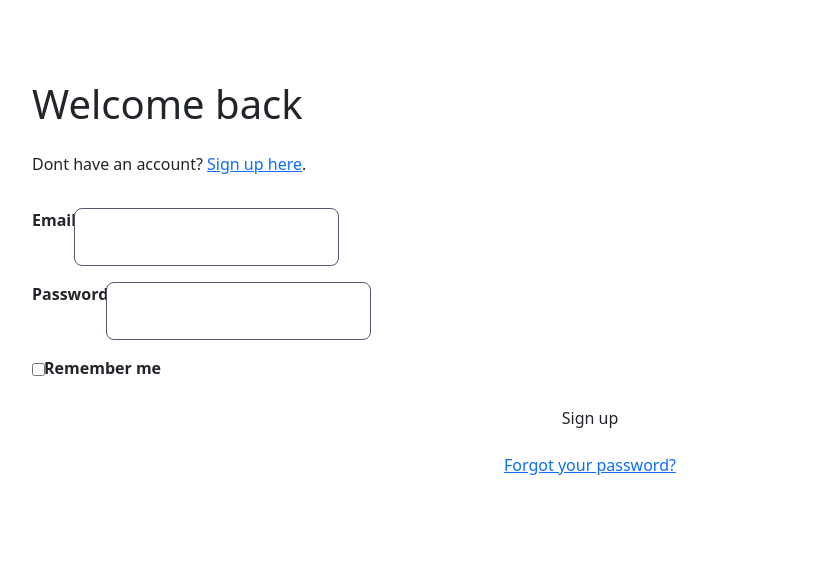
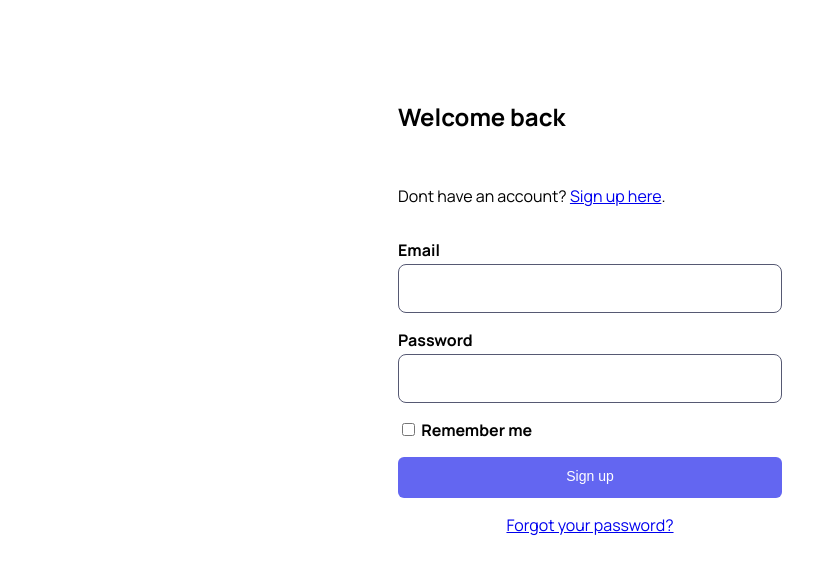
Before and after one commit to lokander-dyplin-win23-jsbackend/silicon-backoffice, a Next.js app: page /signin in a window 1280 px wide. Shown: the top 574 px of the page, without its empty margins (50-863 px from the left). Built offline with nearby package versions, Linux system fonts and the light colour scheme.

Commit message:
css fixed

```diff
--- a/app/layout.tsx
+++ b/app/layout.tsx
@@ -1,6 +1,5 @@
 import type { Metadata } from "next";
 import "./globals.css";
-
 
 export const metadata: Metadata = {
   title: "Silicon backoffice",
@@ -15,11 +14,14 @@ export default function RootLayout({
   return (
     <html lang="en">
       <head>
-        <link href="https://cdn.jsdelivr.net/npm/bootstrap@5.3.3/dist/css/bootstrap.min.css" rel="stylesheet" integrity="sha384-QWTKZyjpPEjISv5WaRU9OFeRpok6YctnYmDr5pNlyT2bRjXh0JMhjY6hW+ALEwIH" crossOrigin="anonymous" />
-        <link rel="stylesheet" href="https://kit.fontawesome.com/81af572429.css" crossOrigin="anonymous" />
+        <link
+          rel="stylesheet"
+          href="https://kit.fontawesome.com/81af572429.css"
+          crossOrigin="anonymous"
+        />
       </head>
       <body>
-        {children}
+        <div className="wrapper">{children}</div>
       </body>
     </html>
   );
--- a/app/signin/page.tsx
+++ b/app/signin/page.tsx
@@ -16,7 +16,7 @@ export default function SignIn() {
     if (signInForm.success) {
       router.push("/");
     }
-  }, [signInForm]);
+  }, [router, signInForm]);
   return (
     <section className={styles.signIn}>
       <div className={`container ${styles.container}`}>
```
